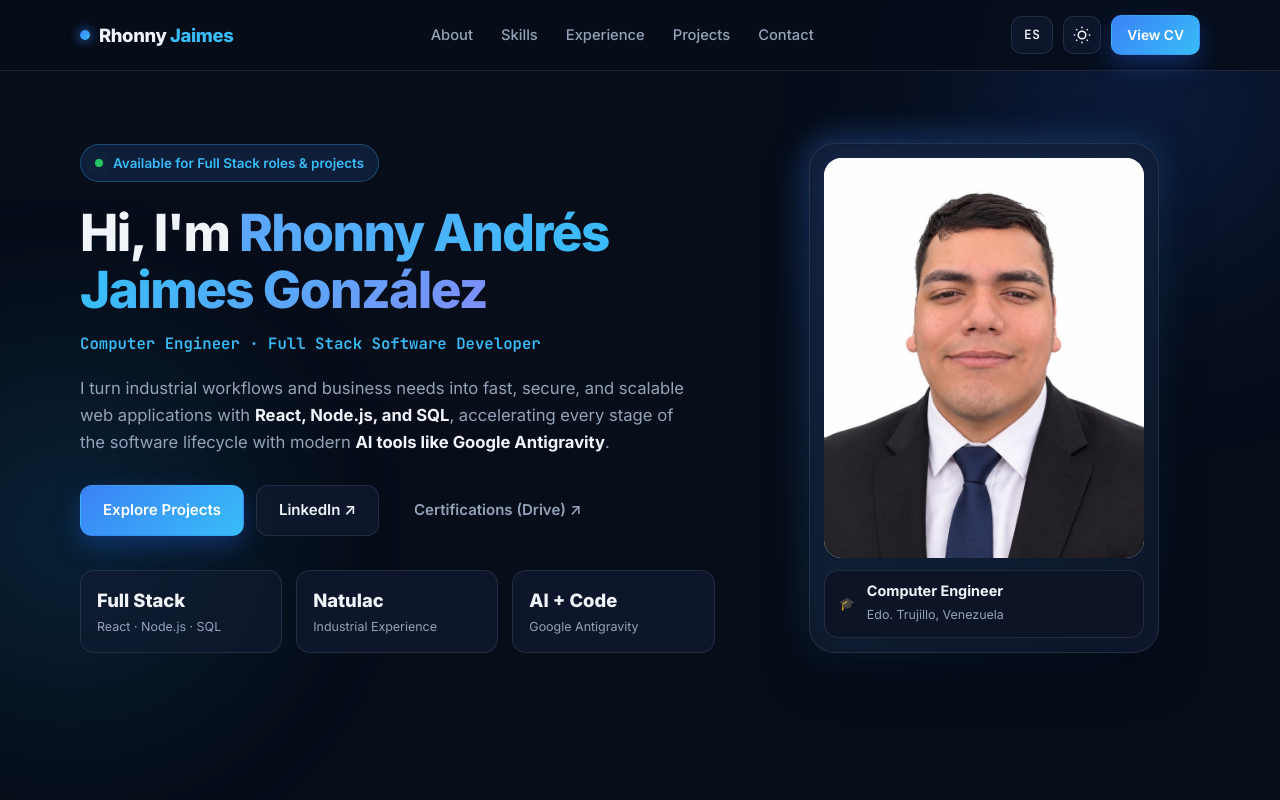
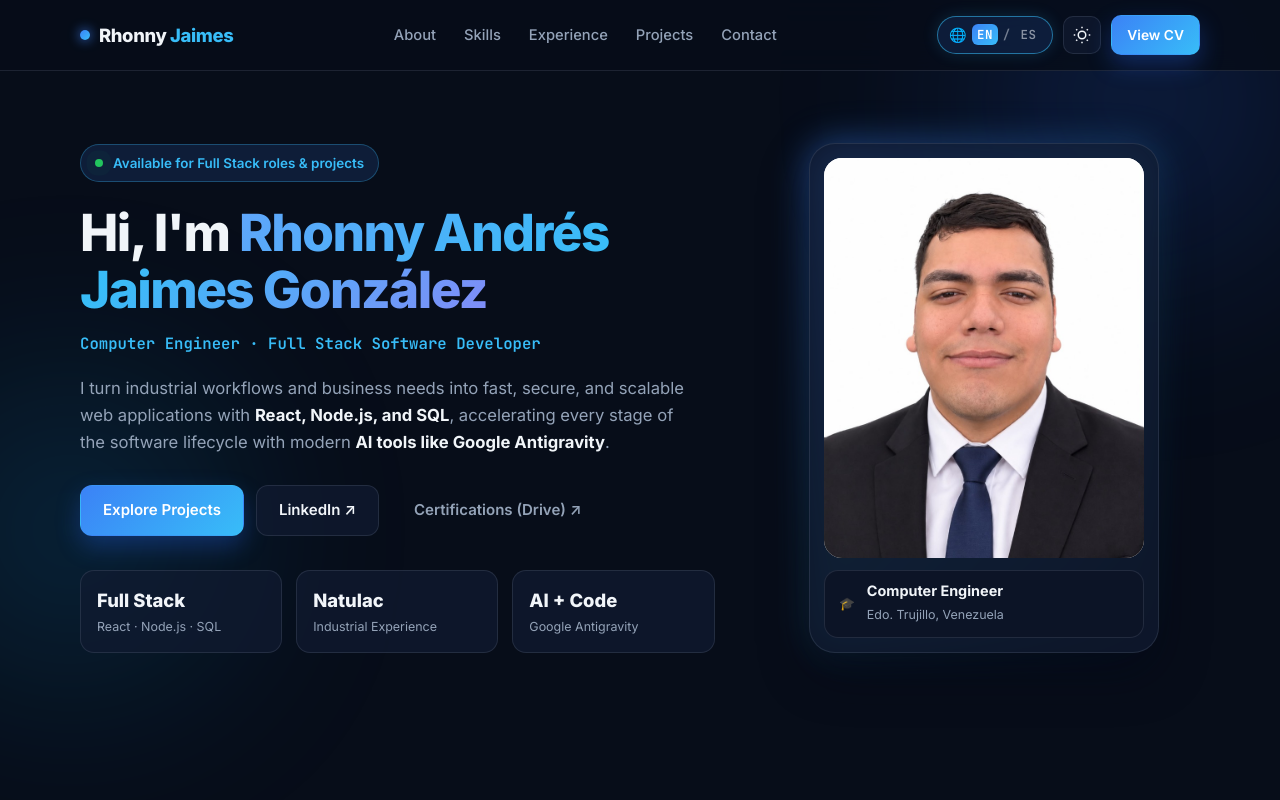
Before and after one commit to rhonnyjaimes/rhonnyjaimes.github.io, a plain HTML site: page index.html in a window 1280 px wide. Shown: the top 800 px of the page. Drawn offline with Linux system fonts and the light colour scheme.

Commit message:
Make EN / ES language switcher prominent in portfolio and CV

```diff
--- a/index.html
+++ b/index.html
@@ -32,8 +32,11 @@
       </nav>
 
       <div class="nav-actions">
-        <button id="langToggle" class="lang-btn" aria-label="Switch language" title="Cambiar a Español">
-          ES
+        <button id="langToggle" class="lang-btn" aria-label="Switch language EN / ES" title="Cambiar idioma / Switch language">
+          <span class="lang-globe" aria-hidden="true">🌐</span>
+          <span class="lang-opt active" data-lang="en">EN</span>
+          <span class="lang-sep">/</span>
+          <span class="lang-opt" data-lang="es">ES</span>
         </button>
         <button id="themeToggle" class="icon-btn" aria-label="Toggle light/dark theme" title="Toggle theme">
           <svg class="sun-icon" viewBox="0 0 24 24" fill="none" stroke="currentColor" stroke-width="2"><circle cx="12" cy="12" r="5"/><line x1="12" y1="1" x2="12" y2="3"/><line x1="12" y1="21" x2="12" y2="23"/><line x1="4.22" y1="4.22" x2="5.64" y2="5.64"/><line x1="18.36" y1="18.36" x2="19.78" y2="19.78"/><line x1="1" y1="12" x2="3" y2="12"/><line x1="21" y1="12" x2="23" y2="12"/><line x1="4.22" y1="19.78" x2="5.64" y2="18.36"/><line x1="18.36" y1="5.64" x2="19.78" y2="4.22"/></svg>
--- a/script.js
+++ b/script.js
@@ -235,7 +235,9 @@ function applyLanguage(lang) {
   });
 
   if (langToggle) {
-    langToggle.textContent = lang === 'en' ? 'ES' : 'EN';
+    langToggle.querySelectorAll('.lang-opt').forEach((opt) => {
+      opt.classList.toggle('active', opt.dataset.lang === lang);
+    });
     langToggle.title = lang === 'en' ? 'Cambiar a Español' : 'Switch to English';
   }
 }
--- a/styles.css
+++ b/styles.css
@@ -188,22 +188,49 @@ body {
 
 .lang-btn {
   height: 38px;
-  padding: 0 12px;
-  border-radius: 10px;
-  border: 1px solid var(--border);
-  background: var(--surface);
+  padding: 0 11px;
+  border-radius: 999px;
+  border: 1.5px solid rgba(56, 189, 248, 0.55);
+  background: var(--accent-soft);
   color: var(--text);
   font-family: 'JetBrains Mono', monospace;
-  font-size: 0.8rem;
+  font-size: 0.78rem;
   font-weight: 700;
-  letter-spacing: 0.04em;
+  letter-spacing: 0.03em;
+  display: inline-flex;
+  align-items: center;
+  gap: 5px;
   cursor: pointer;
+  box-shadow: 0 0 16px rgba(56, 189, 248, 0.16);
   transition: all 0.2s ease;
 }
 
 .lang-btn:hover {
   border-color: var(--cyan);
-  color: var(--cyan);
+  background: rgba(56, 189, 248, 0.22);
+  transform: translateY(-1px);
+}
+
+.lang-globe {
+  font-size: 0.88rem;
+  line-height: 1;
+}
+
+.lang-sep {
+  opacity: 0.45;
+}
+
+.lang-opt {
+  opacity: 0.55;
+  padding: 2px 5px;
+  border-radius: 6px;
+  transition: all 0.2s ease;
+}
+
+.lang-opt.active {
+  opacity: 1;
+  background: linear-gradient(135deg, var(--primary), var(--cyan));
+  color: #ffffff;
 }
 
 .icon-btn svg {
@@ -947,8 +974,13 @@ body {
 
   .lang-btn {
     height: 34px;
-    padding: 0 9px;
-    font-size: 0.74rem;
+    padding: 0 8px;
+    font-size: 0.72rem;
+    gap: 3px;
+  }
+
+  .lang-globe {
+    display: none;
   }
 
   .icon-btn {
```
Also changed, not shown: cv.html (+32 -3 lines).
